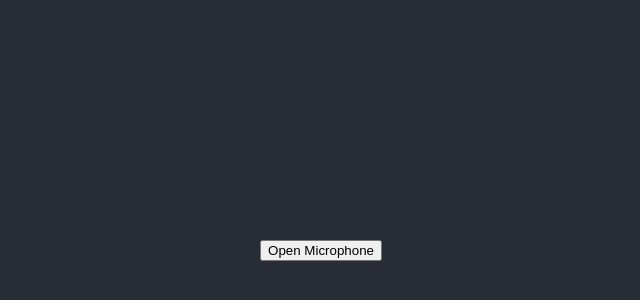
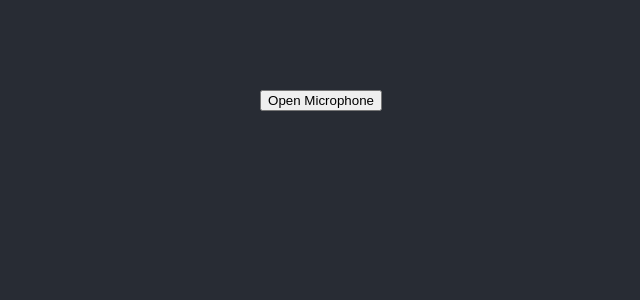
Before and after one commit to jjgp/magic-packet, a React (Create React App) app in the folder deploy/client/: page / in a window 1280 px wide. Shown: the part 150-450 px from the top of the page, without its empty margins (319-959 px from the left). Built offline with nearby package versions, Linux system fonts and the light colour scheme.

Commit message:
Temporarily resizing canvas

```diff
--- a/deploy/client/src/App.js
+++ b/deploy/client/src/App.js
@@ -12,7 +12,7 @@ const App = () => {
         <button className="App-btn" onClick={toggleMic}>
           {stream ? "Close Microphone" : "Open Microphone"}
         </button>
-        <AudioVisualizer />
+        <AudioVisualizer width={window.innerWidth} height={300} />
       </header>
     </div>
   );
--- a/deploy/client/src/components/AudioVisualizer.js
+++ b/deploy/client/src/components/AudioVisualizer.js
@@ -41,7 +41,7 @@ const useSourceAnalyser = () => {
   return analyser;
 };
 
-const AudioVisualizer = () => {
+const AudioVisualizer = (props) => {
   const analyser = useSourceAnalyser();
   const canvasRef = createRef();
 
@@ -87,7 +87,7 @@ const AudioVisualizer = () => {
     };
   }, [canvasRef, analyser]);
 
-  return analyser ? <canvas width="600" height="300" ref={canvasRef} /> : null;
+  return <canvas ref={canvasRef} {...props} />;
 };
 
 export default AudioVisualizer;
```
